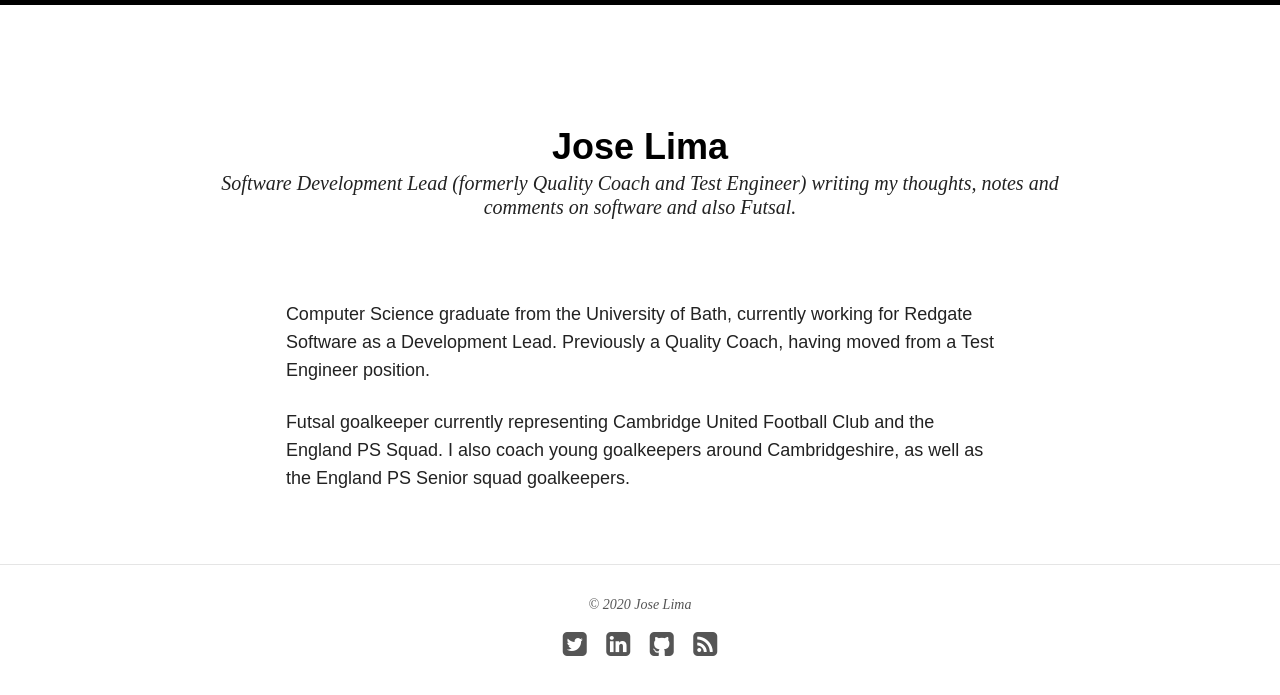
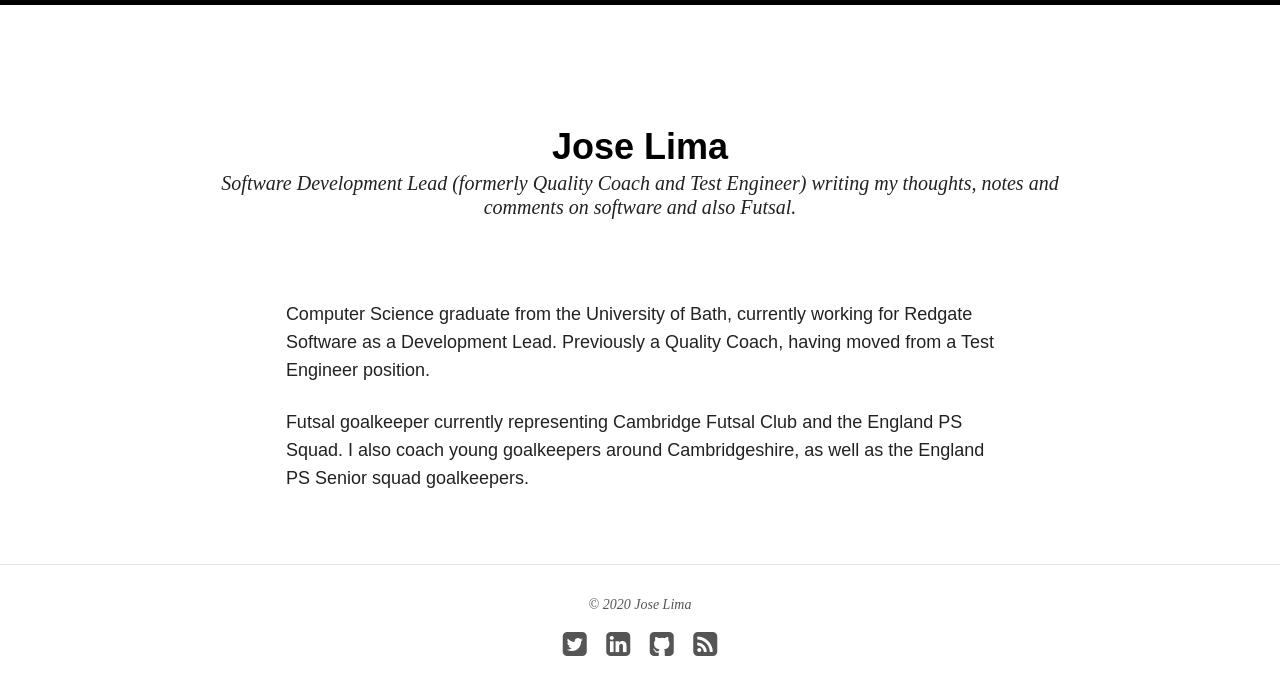
Before and after one commit to joselima/joselima.github.io, a Jekyll site: the page built from about/index.md, in a window 1280 px wide. Shown: the top 695 px of the page. Built offline with Jekyll 4.4.1, drawn with Linux system fonts in a browser that asks for light colours; nearby versions of some CDN libraries.

Commit message:
fixing up futsal page

```diff
--- a/about/index.md
+++ b/about/index.md
@@ -6,4 +6,4 @@ modified: 2017-05-21T22:00:38.564948
 
 Computer Science graduate from the University of Bath, currently working for Redgate Software as a Development Lead. Previously a Quality Coach, having moved from a Test Engineer position.
 
-Futsal goalkeeper currently representing Cambridge United Football Club and the England PS Squad. I also coach young goalkeepers around Cambridgeshire, as well as the England PS Senior squad goalkeepers.
+Futsal goalkeeper currently representing Cambridge Futsal Club and the England PS Squad. I also coach young goalkeepers around Cambridgeshire, as well as the England PS Senior squad goalkeepers.
```
Also changed, not shown: futsal/index.md (+1 -1 lines).
